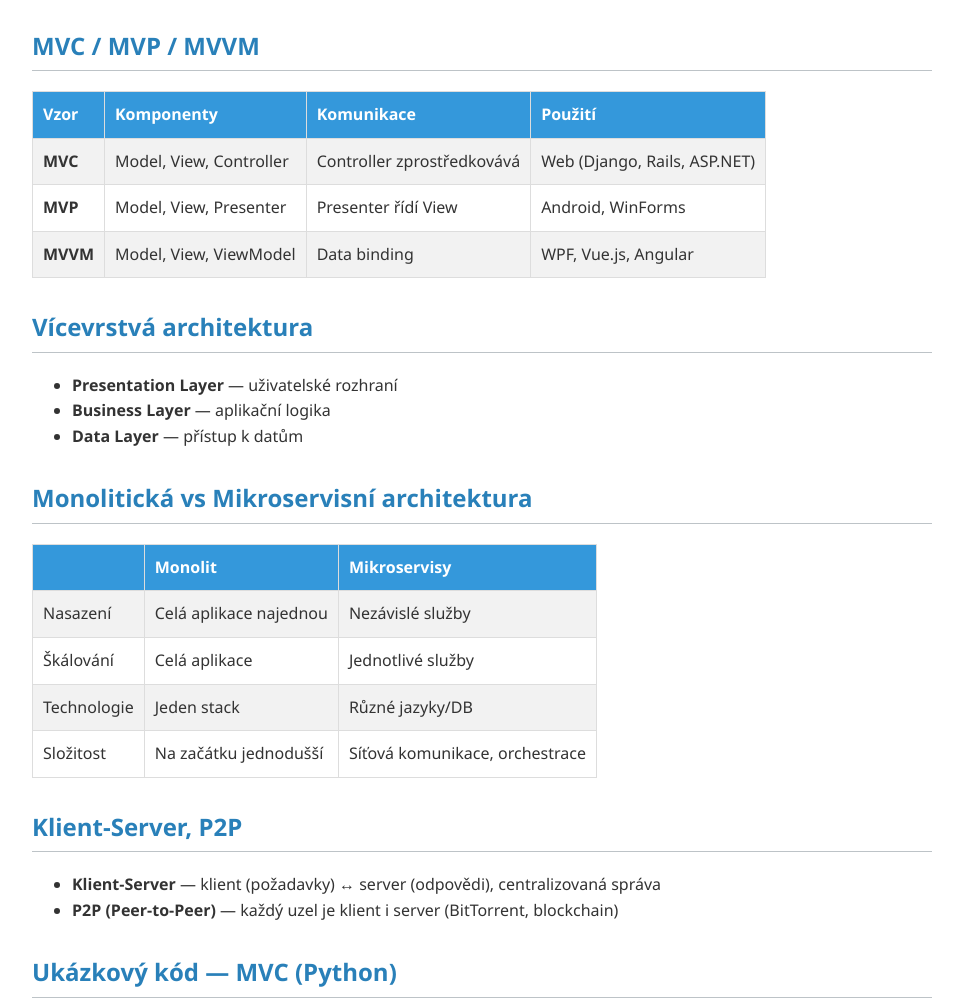
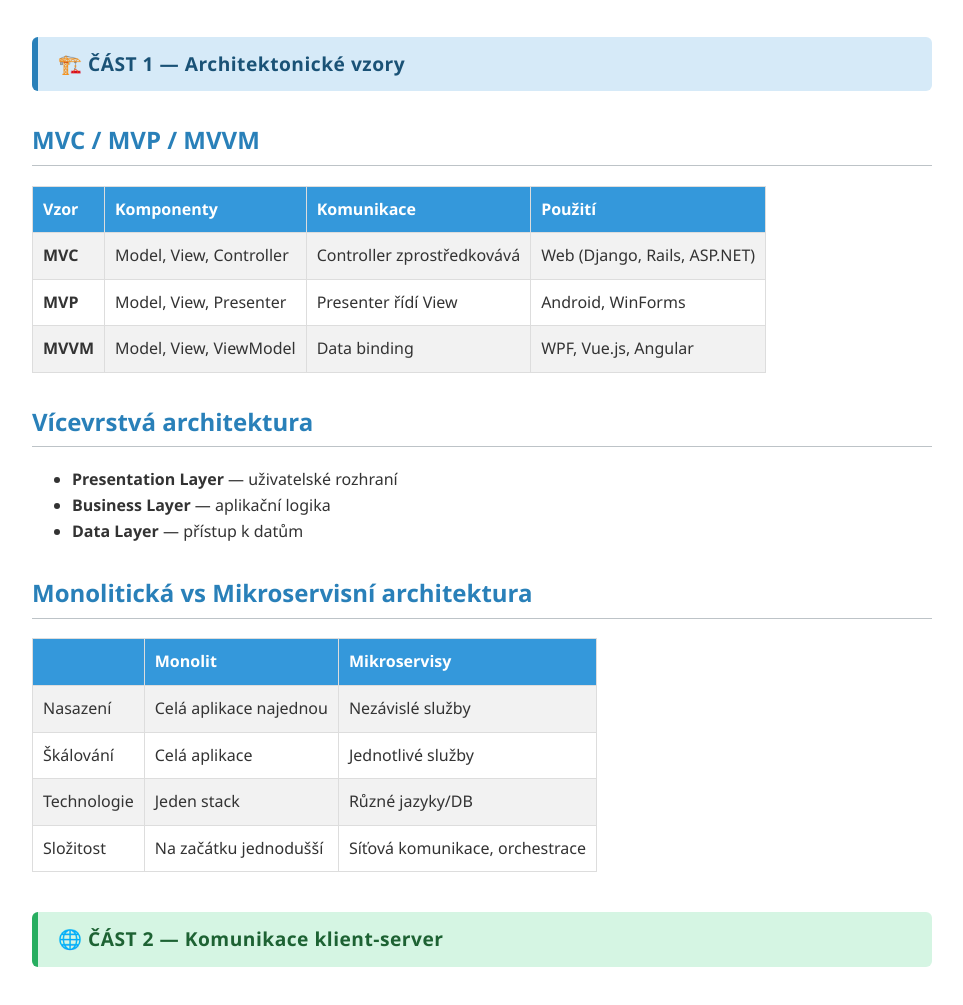
Before and after one commit to mini136/MaturitniOtazky, a website: page maturitniOtazkyPv_html/05_Architectural_patterns.html in a window 1280 px wide. Shown: the part 271-1276 px from the top of the page, without its empty margins (158-1121 px from the left). Drawn offline with Linux system fonts and the light colour scheme; no server answers.

Commit message:
5Otazka
Co-authored-by: Copilot <copilot@github.com>

```diff
--- a/maturitniOtazkyPv_html/05_Architectural_patterns.html
+++ b/maturitniOtazkyPv_html/05_Architectural_patterns.html
@@ -22,6 +22,9 @@
         @media print { body { font-size: 11pt; } h1 { font-size: 18pt; } h2 { font-size: 14pt; } pre { font-size: 9pt; } }
         nav { background: #ecf0f1; padding: 10px; border-radius: 5px; margin-bottom: 20px; }
         nav a { margin-right: 15px; text-decoration: none; color: #2980b9; }
+        .section-divider { margin: 40px 0 20px 0; padding: 12px 20px; border-radius: 6px; font-size: 1.2em; font-weight: bold; letter-spacing: 0.5px; }
+        .section-vzory    { background: #d6eaf8; border-left: 6px solid #2980b9; color: #1a5276; }
+        .section-klientserver { background: #d5f5e3; border-left: 6px solid #27ae60; color: #1d6233; }
     </style>
     <link rel="stylesheet" href="../assets/study.css">
 </head>
@@ -29,6 +32,8 @@
     <nav><a href="index.html">⬅ Zpět na obsah</a></nav>
 
     <h1>05 – Architektonické vzory, komunikace klient-server</h1>
+
+    <div class="section-divider section-vzory">🏗️ ČÁST 1 — Architektonické vzory</div>
 
     <h2>MVC / MVP / MVVM</h2>
     <table>
@@ -53,6 +58,8 @@
         <tr><td>Technologie</td><td>Jeden stack</td><td>Různé jazyky/DB</td></tr>
         <tr><td>Složitost</td><td>Na začátku jednodušší</td><td>Síťová komunikace, orchestrace</td></tr>
     </table>
+
+    <div class="section-divider section-klientserver">🌐 ČÁST 2 — Komunikace klient-server</div>
 
     <h2>Klient-Server, P2P</h2>
     <ul>
```
